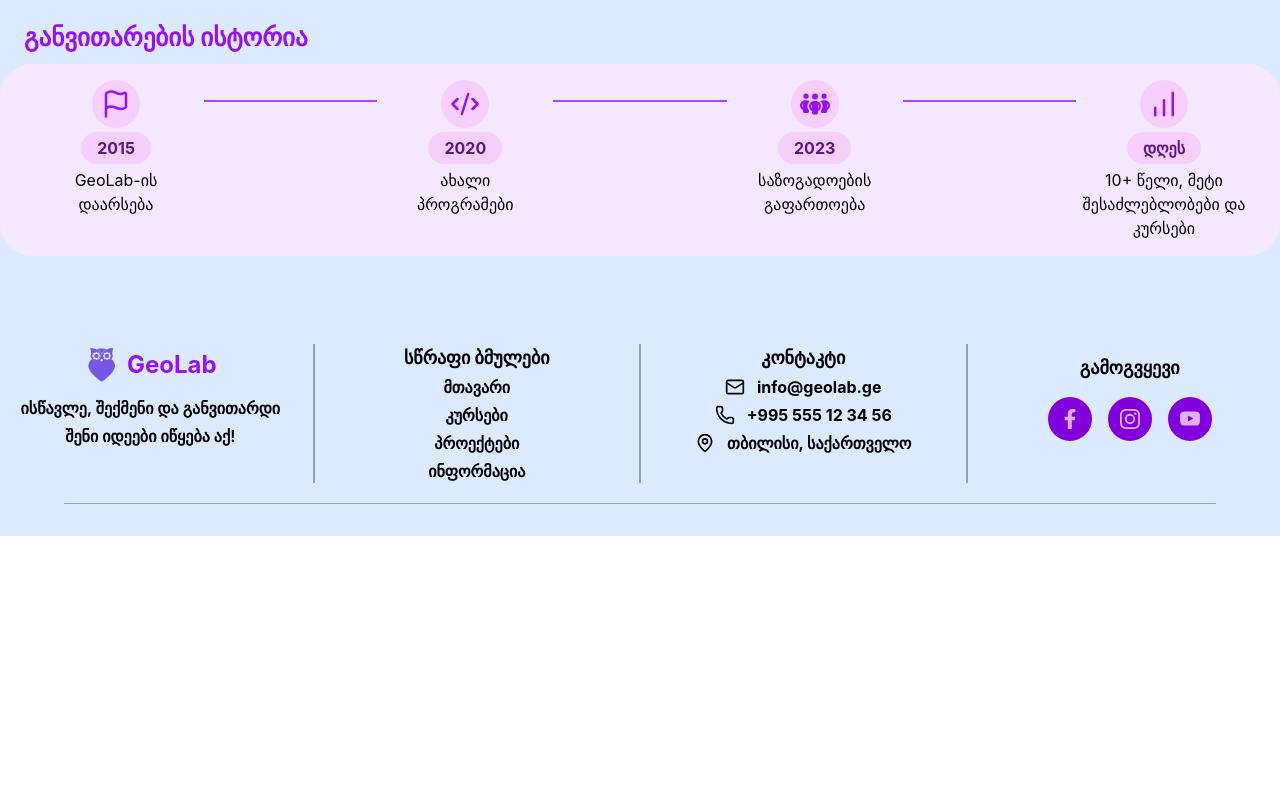
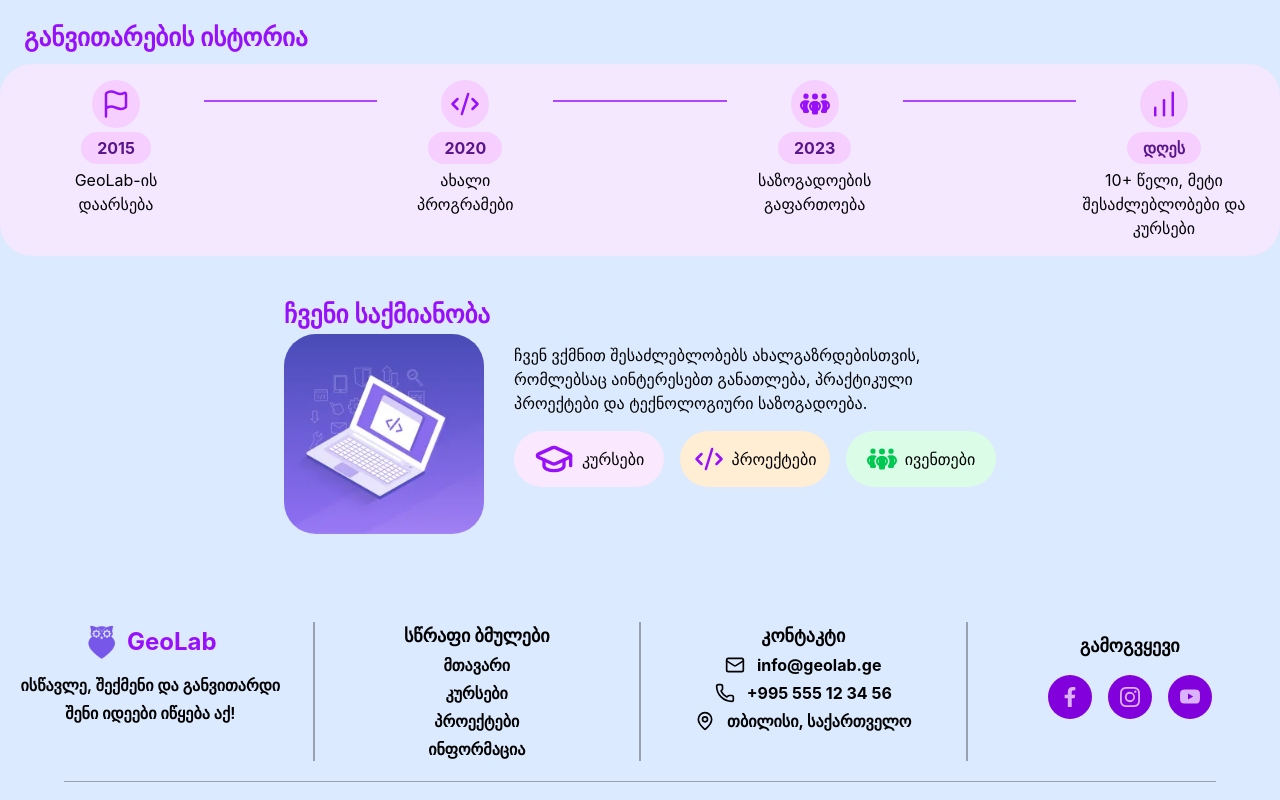
Before and after one commit to Aleeksandree/GeoLab-DevHub, a React (Vite) app: page /infos in a window 1280 px wide. Shown: the part 687-1487 px from the top of the page. Before the commit the page ends 1223 px from the top, so only its background shows below. Built offline with nearby package versions, Linux system fonts and the light colour scheme.

Commit message:
infoს მეოთხე სექცია დაუმთავრებელი

```diff
--- a/src/components/Info.jsx
+++ b/src/components/Info.jsx
@@ -9,6 +9,7 @@ import {
   RocketIcon,
 } from "lucide-react";
 import itcourse from "../assets/itcourse.png";
+import webDesigne from "../assets/webDesigne.png";
 import { FaPeopleGroup } from "react-icons/fa6";
 const Info = () => {
   return (
@@ -137,6 +138,41 @@ const Info = () => {
           </div>
         </div>
       </div>
+
+      {/* SECTION 4 */}
+
+      <div className="flex justify-center items-center max-w-[1440px] mx-auto gap-6  ">
+        <div>
+          <h2 className="font-bold text-purple-600 text-[25px] flex ">
+            ჩვენი საქმიანობა
+          </h2>
+          <img
+            className="w-[200px] rounded-4xl"
+            src={webDesigne}
+            alt="webDesigne"
+          />
+        </div>
+        <div className="flex flex-col gap-4">
+          <p className="max-w-[450px]">
+            ჩვენ ვქმნით შესაძლებლობებს ახალგაზრდებისთვის, რომლებსაც აინტერესებთ
+            განათლება, პრაქტიკული პროექტები და ტექნოლოგიური საზოგადოება.
+          </p>
+          <div className="flex flex-row gap-4 ">
+            <span className="bg-fuchsia-100 rounded-full w-[150px] flex items-center justify-center gap-2 py-2">
+              <GraduationCap className="text-purple-600" size={40} />
+              კურსები
+            </span>
+            <span className="bg-orange-100 rounded-full w-[150px] flex items-center justify-center gap-2 py-2">
+              <CodeXml size={30} className="text-purple-600" />
+              პროექტები
+            </span>
+            <span className="bg-green-100 rounded-full w-[150px] flex items-center justify-center gap-2 py-2">
+              <FaPeopleGroup size={30} className="text-green-500" />
+              ივენთები
+            </span>
+          </div>
+        </div>
+      </div>
     </div>
   );
 };
```
Also changed, not shown: src/assets/webDesigne.png (added).
